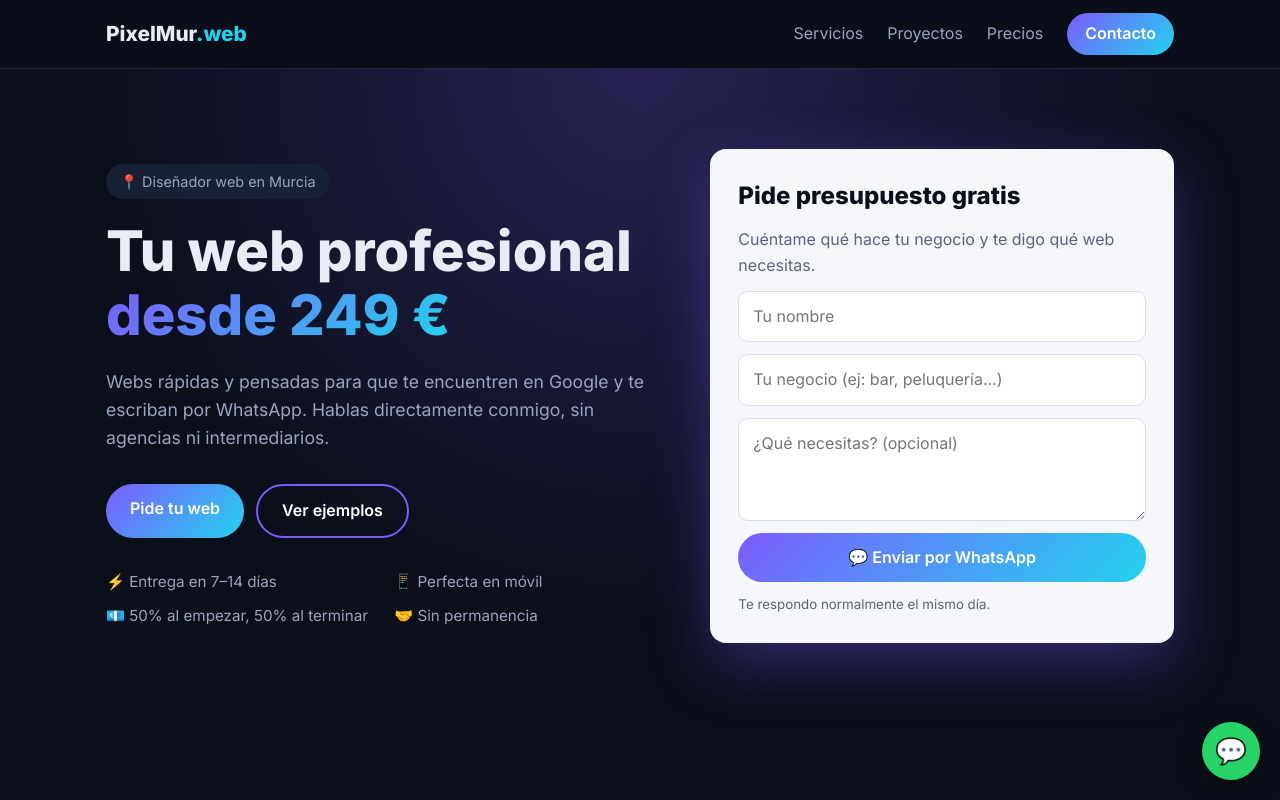
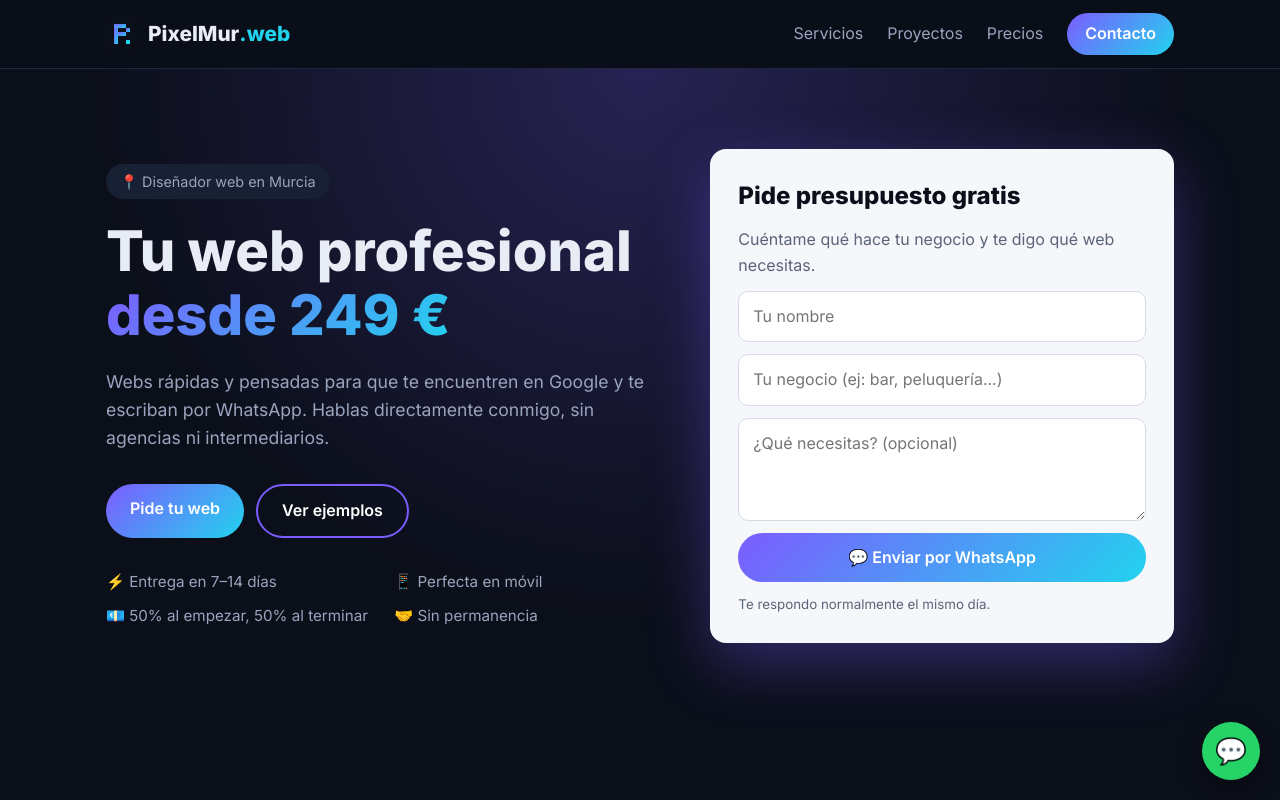
Before and after one commit to Josete144/pixelmur, a plain HTML site: page index.html in a window 1280 px wide. Shown: the top 800 px of the page. Drawn offline with Linux system fonts and the light colour scheme.

Commit message:
Añadir logo PixelMur y favicons a las demos
Co-Authored-By: Claude Opus 5.5 <noreply@anthropic.com>

```diff
--- a/index.html
+++ b/index.html
@@ -9,6 +9,8 @@
   <meta name="description" content="Diseño páginas web rápidas y modernas para negocios de Murcia: web, Google Maps, WhatsApp y reservas online.">
   <link rel="preconnect" href="https://fonts.googleapis.com">
   <link href="https://fonts.googleapis.com/css2?family=Inter:wght@400;600;800&display=swap" rel="stylesheet">
+  <!-- Icono de la pestaña del navegador -->
+  <link rel="icon" href="favicon.svg" type="image/svg+xml">
   <link rel="stylesheet" href="styles.css">
 </head>
 <body>
@@ -16,7 +18,7 @@
   <!-- ========== CABECERA / MENÚ ========== -->
   <header class="header">
     <div class="container header__inner">
-      <a href="#" class="logo">PixelMur<span>.web</span></a>
+      <a href="#" class="logo"><img src="favicon.svg" alt="" width="32" height="32">PixelMur<span>.web</span></a>
       <nav class="nav">
         <a href="#servicios">Servicios</a>
         <a href="#proyectos">Proyectos</a>
--- a/styles.css
+++ b/styles.css
@@ -67,7 +67,8 @@ a { color: inherit; text-decoration: none; }
   align-items: center;
   height: 68px;
 }
-.logo { font-weight: 800; font-size: 1.3rem; }
+.logo { font-weight: 800; font-size: 1.3rem; display: flex; align-items: center; }
+.logo img { margin-right: 10px; }
 .logo span { color: var(--accent-2); }
 .nav { display: flex; gap: 24px; align-items: center; }
 .nav a:not(.btn) { color: var(--muted); }
```
Also changed, not shown: demos/cafeteria/index.html (+2 -0 lines), demos/peluqueria/index.html (+2 -0 lines), demos/taller/index.html (+2 -0 lines), favicon.svg (added).
